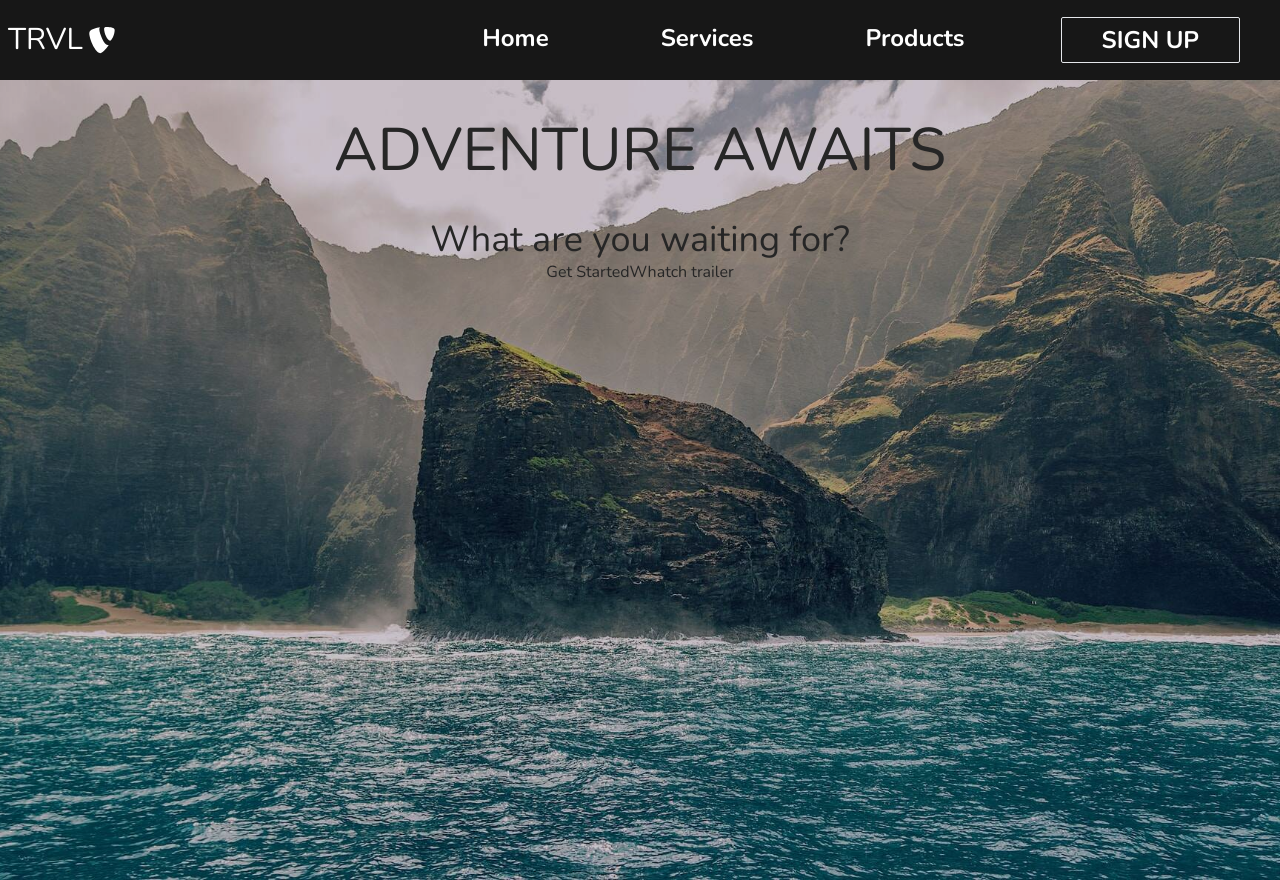
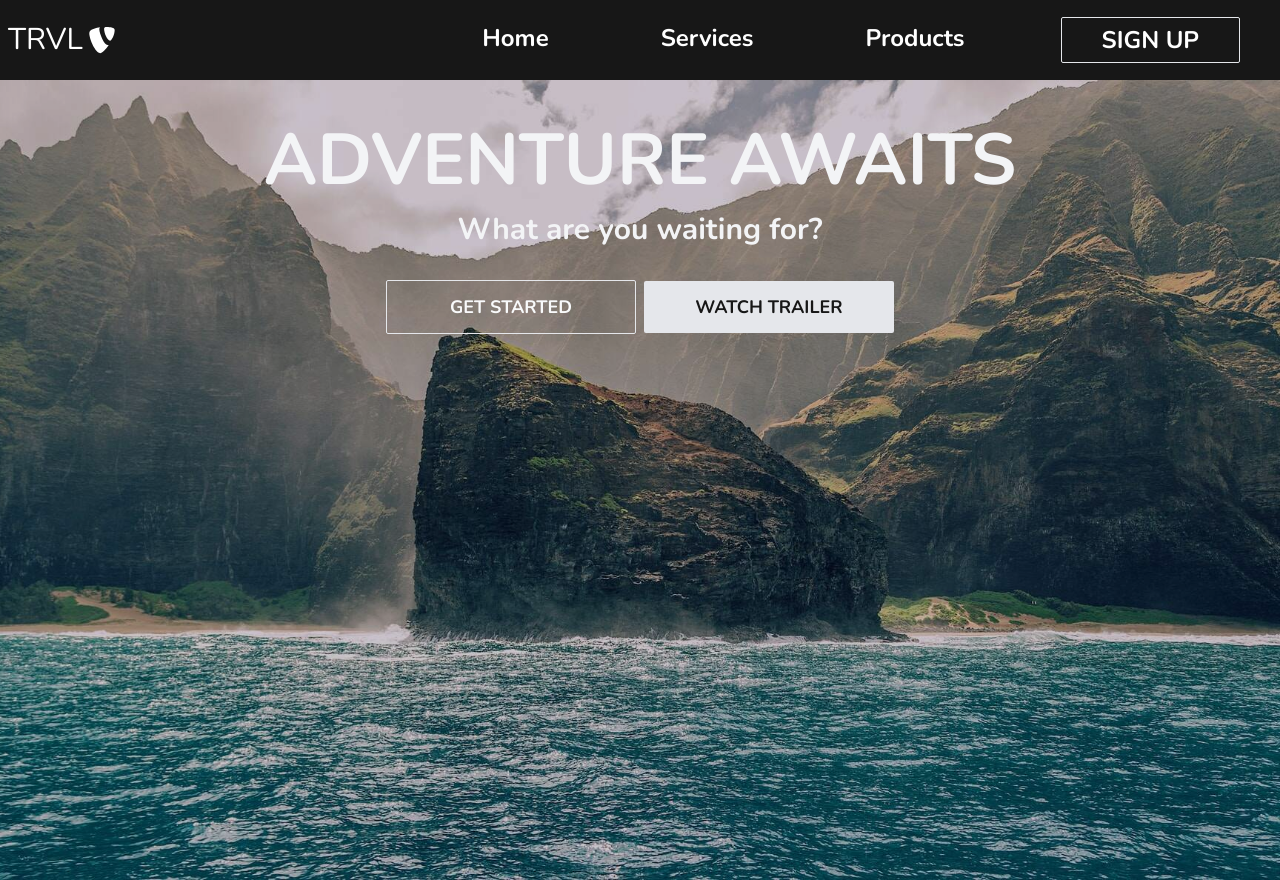
Before and after one commit to Imankh72/adventure, a React (Create React App) app: page / in a window 1280 px wide. Built offline with nearby package versions, Linux system fonts and the light colour scheme.

Commit message:
Fix: Home Page

```diff
--- a/src/components/HeroSection.jsx
+++ b/src/components/HeroSection.jsx
@@ -1,11 +1,17 @@
 const HeroSection = () => {
   return (
-    <div className="hero-container text-neutral-800">
-      <h1 className="text-6xl uppercase my-10 ">Adventure awaits</h1>
-      <p className="text-4xl">What are you waiting for?</p>
-      <div>
-        <button>Get Started</button>
-        <button>Whatch trailer</button>
+    <div className="hero-container text-gray-100 flex flex-col items-center p-1 font-semibold text-center">
+      <h1 className="text-[34px] uppercase mt-10 mb-4 sm:text-5xl md:text-7xl">
+        Adventure awaits
+      </h1>
+      <p className="text-2xl mb-8 md:text-3xl">What are you waiting for?</p>
+      <div className="w-full flex flex-col justify-center items-center uppercase gap-2 md:flex-row">
+        <button className="hero-btn text-gray-50 border hover:bg-gray-50 hover:text-neutral-900 hover:outline-0">
+          Get Started
+        </button>
+        <button className="hero-btn bg-gray-200 text-neutral-900 hover:bg-gray-50">
+          Watch trailer
+        </button>
       </div>
     </div>
   );
--- a/src/components/Navbar.jsx
+++ b/src/components/Navbar.jsx
@@ -44,10 +44,7 @@ const Navbar = () => {
         >
           Products
         </NavLink>
-        <button
-          className="btn whitespace-nowrap"
-          onClick={() => setOpenMenu(false)}
-        >
+        <button className="navbar-btn" onClick={() => setOpenMenu(false)}>
           Sign Up
         </button>
       </ul>
--- a/src/index.css
+++ b/src/index.css
@@ -40,8 +40,8 @@ li {
     @apply w-full text-center py-8 px-4 transition-all font-semibold rounded-sm hover:bg-gray-50 hover:text-neutral-900 md:h-[60px] md:py-3 md:px-14;
   }
 
-  .btn {
-    @apply mx-auto text-center rounded-sm my-4 px-6 py-3 border w-[80%] border-gray-200 transition-all font-semibold uppercase hover:text-neutral-900 hover:bg-gray-50 md:py-[6px] md:my-0 md:px-10 md:w-[100%] md:mx-10;
+  .navbar-btn {
+    @apply mx-auto text-center rounded-sm my-4 px-6 py-3 border w-[80%] border-gray-200 transition-all font-semibold whitespace-nowrap uppercase hover:text-neutral-900 hover:bg-gray-50 md:mx-10 md:py-[6px] md:my-0 md:px-10 md:w-[100%];
   }
 
   .hero-container {
@@ -50,10 +50,10 @@ li {
     height: 100vh;
     width: 100%;
     object-fit: contain;
-    display: flex;
-    flex-direction: column;
-    align-items: center;
     box-shadow: inset 0 0 0 1000px rgba(0, 0, 0, 0.2);
-    color: #fff;
+  }
+
+  .hero-btn {
+    @apply py-2 px-4 uppercase whitespace-nowrap rounded-sm w-[200px] transition-all text-lg text-center md:py-3 md:px-12 md:w-[250px];
   }
 }
```
